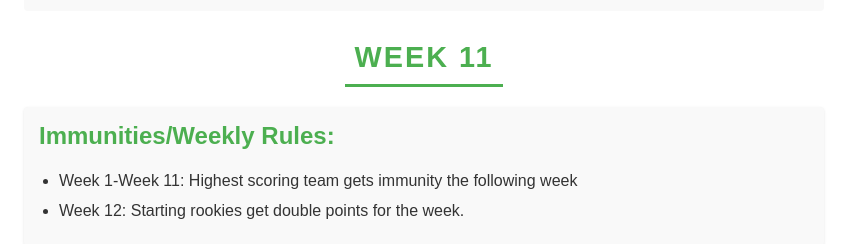
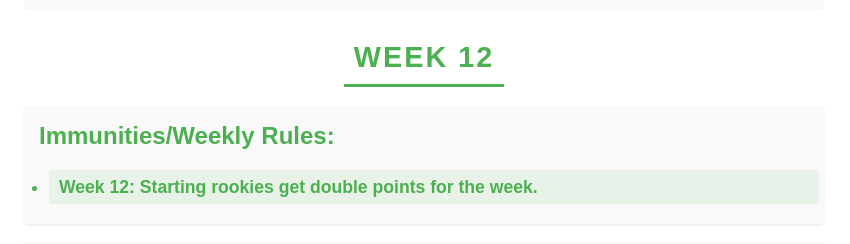
Before and after one commit to drtomaslight/LoOG-Guillotine-, a Flask app: template templates/rankings.html in a window 1280 px wide. Shown: the part 164-408 px from the top of the page, without its empty margins (216-1066 px from the left). Run offline with Flask 2, Linux system fonts and the light colour scheme; the template is opened without the code that fills it, so the values that code supplies are empty.

Commit message:
Update week 12 rankings.html

```diff
--- a/templates/rankings.html
+++ b/templates/rankings.html
@@ -336,19 +336,19 @@
         Last updated: {{ last_updated.strftime('%I:%M %p PT on %B %d, %Y') }}
     </div>
 
-    <h2 class="week-title">Week 11</h2>  <!-- Added subtitle -->
+    <h2 class="week-title">Week 12</h2>  <!-- Added subtitle -->
 
     <div class="rules">
         <h2>Immunities/Weekly Rules:</h2>
         <ul>
-            <li>Week 1-Week 11: Highest scoring team gets immunity the following week</li>
+            <!-- <li>Week 1-Week 11: Highest scoring team gets immunity the following week</li> -->
             <!-- <li>Week 1 + 2 - 1st Cut</li> -->
             <!-- <li>Week 3 + 4 - 2nd Cut</li> -->
             <!-- <li>Week 5: Bestball scoring for the week.</li>
             <!-- <li>Week 7: Starting TEs get 1.5x points for the week.</li>  -->
-            <!-- <li">Week 8: Highest scoring team thru 7 weeks gets immunity week 8 (possible to get 2 teams with immunity week 8)</li> -->
-            <!-- <li class="highlight">Week 10: Bestball scoring for the week</li> -->
-            <li>Week 12: Starting rookies get double points for the week.</li>
+            <!-- <li>Week 8: Highest scoring team thru 7 weeks gets immunity week 8 (possible to get 2 teams with immunity week 8)</li> -->
+            <!-- <li>Week 10: Bestball scoring for the week</li> -->
+            <li class="highlight">Week 12: Starting rookies get double points for the week.</li>
         </ul>
     </div>
 
```
